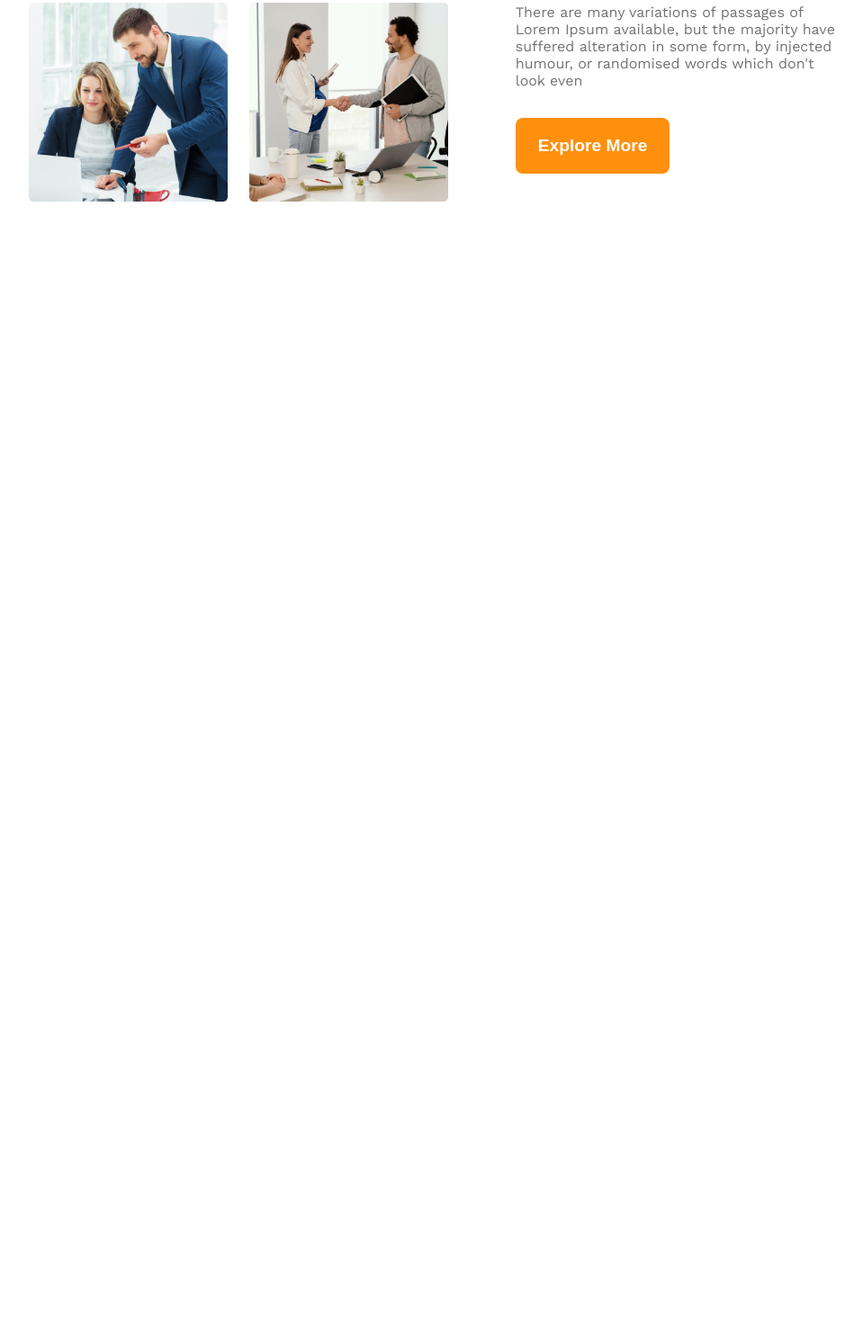
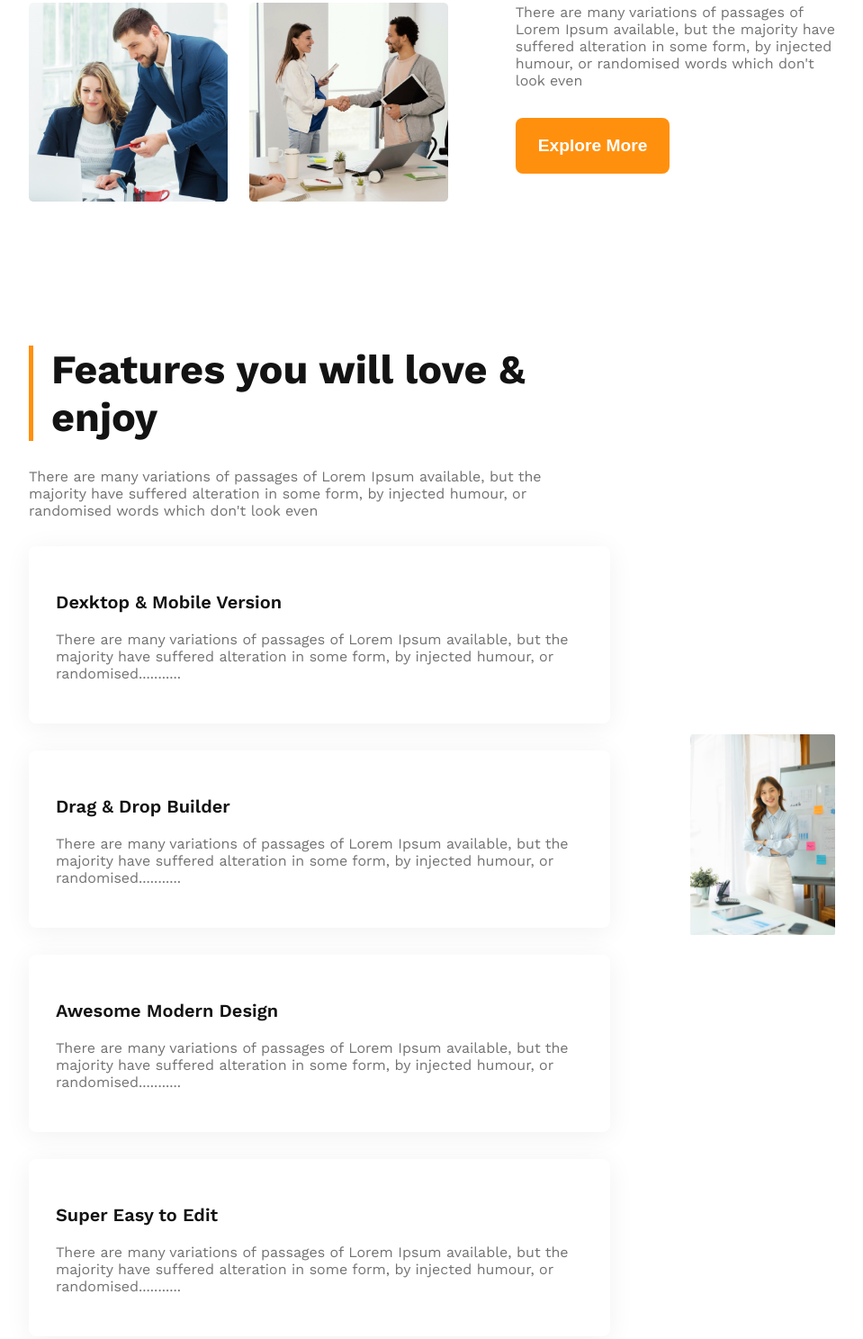
Before and after one commit to Rashikchowdhury/g3-architects, a plain HTML site: page index.html in a window 1280 px wide. Shown: the part 1276-2764 px from the top of the page at 90% size, without its empty margins (160-1119 px from the left). Before the commit the page ends 1630 px from the top, so only its background shows below. Drawn offline with nearby package versions, Linux system fonts and the light colour scheme.

Commit message:
created banner three and made it responsive for mobile devices

```diff
--- a/index.html
+++ b/index.html
@@ -56,6 +56,39 @@
                 <button class="pri-btn">Explore More</button>
             </div>
         </div>
+
+        <div class="banner-three-container">
+
+            <div class="banner-three-content">
+                <h1 class="banner-three-title">
+                    Features you will love & enjoy
+                </h1>
+                <p class="pri-txt-color">
+                    There are many variations of passages of Lorem Ipsum available, but the majority have suffered alteration in some form, by injected humour, or randomised words which don't look even
+                </p>
+
+                <div class="banner-three-box">
+                    <h3 class="b3-box-title">Dexktop & Mobile Version</h3>
+                    <p class="pri-txt-color">There are many variations of passages of Lorem Ipsum available, but the majority have suffered alteration in some form, by injected humour, or randomised...........</p>
+                </div>
+                <div class="banner-three-box">
+                    <h3 class="b3-box-title">Drag & Drop Builder</h3>
+                    <p class="pri-txt-color">There are many variations of passages of Lorem Ipsum available, but the majority have suffered alteration in some form, by injected humour, or randomised...........</p>
+                </div>
+                <div class="banner-three-box">
+                    <h3 class="b3-box-title">Awesome Modern Design</h3>
+                    <p class="pri-txt-color">There are many variations of passages of Lorem Ipsum available, but the majority have suffered alteration in some form, by injected humour, or randomised...........</p>
+                </div>
+                <div class="banner-three-box">
+                    <h3 class="b3-box-title">Super Easy to Edit</h3>
+                    <p class="pri-txt-color">There are many variations of passages of Lorem Ipsum available, but the majority have suffered alteration in some form, by injected humour, or randomised...........</p>
+                </div>
+            </div>
+
+            <div class="banner-three-image-container">
+                <img src="./images/architect.png" alt="">
+            </div>
+        </div>
     </main>
 
     <footer>
--- a/styles/style.css
+++ b/styles/style.css
@@ -19,6 +19,10 @@ body {
     font-size: 1.2rem;
     font-weight: 600;
     cursor: pointer;
+}
+
+.pri-txt-color {
+    color: #727272;
 }
 
 
@@ -139,6 +143,50 @@ main {
     margin-bottom: 32px;
 }
 
+
+/* banner three styles */
+
+.banner-three-container {
+    display: flex;
+    gap: 145px;
+    margin-bottom: 130px;
+    align-items: center;
+}
+
+.banner-three-content {
+    width: 590px;
+    /* background-color: #131313; */
+}
+
+.banner-three-title {
+    color: #131313;
+    font-size: 45px;
+    font-weight: 700;
+    border-left: 5px solid #FF900E;
+    padding-left: 20px;
+}
+
+.banner-three-box {
+    width: 586px;
+    /* height: 171px; */
+    border-radius: 8px;
+    background: #FFF;
+    box-shadow: 0px 4px 30px 0px rgba(0, 0, 0, 0.06);
+    padding: 30px;
+    margin-top: 30px;
+    margin-bottom: 20px;
+}
+
+.b3-box-title {
+    color: #131313;
+    font-size: 20px;
+    font-weight: 600;
+}
+
+.banner-three-image-container img {
+    width: 100%;
+}
+
 /* responsive devices style */
 
 /* mobile devices */
@@ -151,7 +199,8 @@ main {
         padding: 10px 15px;
     }
 
-    .nav, .banner-two {
+    .nav,
+    .banner-two {
         flex-direction: column;
     }
 
@@ -163,20 +212,37 @@ main {
         font-size: 2rem;
     }
 
-    main{
+    main {
         width: 85%;
     }
 
-    .banner-two{
+    .banner-two {
         gap: 10px;
+        margin-bottom: 80px;
     }
 
-    .banner-two-img-container{
+    .banner-two-img-container {
         grid-template-columns: 1fr;
     }
 
-    .banner-two-content{
+    .banner-two-content {
         width: auto;
+    }
+
+    /* banner three styles  */
+
+    .banner-three-container {
+        flex-direction: column;
+        gap: 30px;
+    }
+
+    .banner-three-content {
+        width: auto;
+    }
+
+    .banner-three-box{
+        width: auto;
+        padding: 10px;
     }
 }
 
@@ -205,7 +271,7 @@ main {
         margin: auto;
     }
 
-    main{
+    main {
         width: 85%;
     }
 }
```
